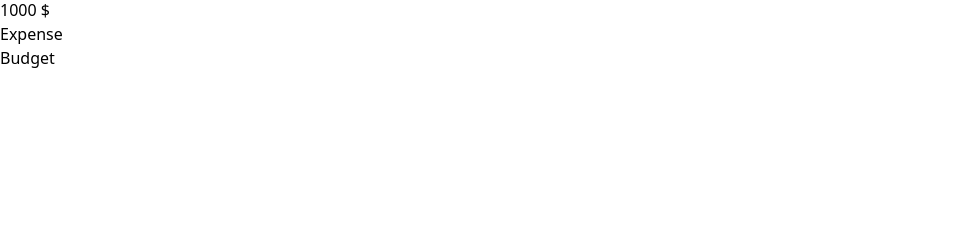
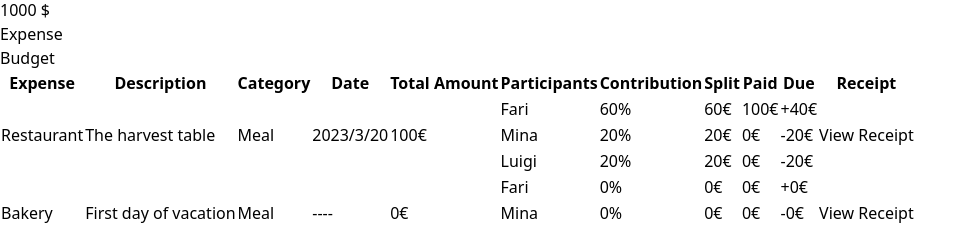
Before and after one commit to chingu-voyages/v51-tier2-team-22, a React (Vite) app in the folder expense-splitter/: page /groups in a window 1280 px wide. Shown: the part 1490-1721 px from the top of the page, without its empty margins (0-977 px from the left). Before the commit the page ends 1560 px from the top, so only its background shows below. Built offline with nearby package versions, Linux system fonts and the light colour scheme.

Commit message:
if applied, will ADD: another unstyled component

```diff
--- /dev/null
+++ b/expense-splitter/src/components/GroupExpenseTable.jsx
@@ -0,0 +1,108 @@
+import React from "react";
+
+const expenses = [
+  {
+    expense: "Restaurant",
+    description: "The harvest table",
+    category: "Meal",
+    date: "2023/3/20",
+    totalAmount: "100€",
+    participants: [
+      {
+        name: "Fari",
+        contribution: "60%",
+        split: "60€",
+        paid: "100€",
+        due: "+40€",
+      },
+      {
+        name: "Mina",
+        contribution: "20%",
+        split: "20€",
+        paid: "0€",
+        due: "-20€",
+      },
+      {
+        name: "Luigi",
+        contribution: "20%",
+        split: "20€",
+        paid: "0€",
+        due: "-20€",
+      },
+    ],
+  },
+  {
+    expense: "Bakery",
+    description: "First day of vacation",
+    category: "Meal",
+    date: "----",
+    totalAmount: "0€",
+    participants: [
+      { name: "Fari", contribution: "0%", split: "0€", paid: "0€", due: "+0€" },
+      { name: "Mina", contribution: "0%", split: "0€", paid: "0€", due: "-0€" },
+      {
+        name: "Luigi",
+        contribution: "0%",
+        split: "0€",
+        paid: "0€",
+        due: "-0€",
+      },
+    ],
+  },
+];
+
+function GroupExpenseTable() {
+  return (
+    <div className="overflow-x-auto">
+      <table className="min-w-full table-auto text-sm text-left text-gray-500">
+        <thead className="text-xs text-gray-700 uppercase bg-gray-50">
+          <tr>
+            <th scope="col" className="px-6 py-3">Expense</th>
+            <th scope="col" className="px-6 py-3">Description</th>
+            <th scope="col" className="px-6 py-3">Category</th>
+            <th scope="col" className="px-6 py-3">Date</th>
+            <th scope="col" className="px-6 py-3">Total Amount</th>
+            <th scope="col" className="px-6 py-3">Participants</th>
+            <th scope="col" className="px-6 py-3">Contribution</th>
+            <th scope="col" className="px-6 py-3">Split</th>
+            <th scope="col" className="px-6 py-3">Paid</th>
+            <th scope="col" className="px-6 py-3">Due</th>
+            <th scope="col" className="px-6 py-3">Receipt</th>
+          </tr>
+        </thead>
+        <tbody>
+          {expenses.map((expense, idx) => (
+            <React.Fragment key={idx}>
+              {expense.participants.map((participant, pidx) => (
+                <tr className={pidx === 0 ? "bg-white" : "bg-gray-50"} key={pidx}>
+                  {pidx === 0 && (
+                    <>
+                      <td rowSpan={expense.participants.length} className="px-6 py-4 font-medium text-gray-900 whitespace-nowrap">{expense.expense}</td>
+                      <td rowSpan={expense.participants.length} className="px-6 py-4">{expense.description}</td>
+                      <td rowSpan={expense.participants.length} className="px-6 py-4">{expense.category}</td>
+                      <td rowSpan={expense.participants.length} className="px-6 py-4">{expense.date}</td>
+                      <td rowSpan={expense.participants.length} className="px-6 py-4">{expense.totalAmount}</td>
+                    </>
+                  )}
+                  <td className="px-6 py-4">{participant.name}</td>
+                  <td className="px-6 py-4">{participant.contribution}</td>
+                  <td className="px-6 py-4">{participant.split}</td>
+                  <td className="px-6 py-4">{participant.paid}</td>
+                  <td className="px-6 py-4">{participant.due}</td>
+                  {pidx === 0 && (
+                    <td rowSpan={expense.participants.length} className="px-6 py-4">
+                      {/* Icons or buttons for actions */}
+                      <button className="text-blue-600 hover:text-blue-900">View Receipt</button>
+                    </td>
+                  )}
+                </tr>
+              ))}
+            </React.Fragment>
+          ))}
+        </tbody>
+      </table>
+    </div>
+  );
+}
+
+export default GroupExpenseTable;
--- a/expense-splitter/src/pages/Groups.jsx
+++ b/expense-splitter/src/pages/Groups.jsx
@@ -1,4 +1,5 @@
 import ExpenseBar from "../components/GroupExpenseBar";
+import GroupExpenseTable from "../components/GroupExpenseTable";
 import GroupMembers from "../components/GroupMembers";
 import GroupName from "../components/GroupName";
 import GroupSmallExpenseCard from "../components/GroupSmallExpenseCard";
@@ -10,6 +11,7 @@ function Groups() {
       <GroupSmallExpenseCard />
       <GroupMembers />
       <ExpenseBar expense={500} budget={1000}  />
+      <GroupExpenseTable />
     </div>
   );
 }
```
